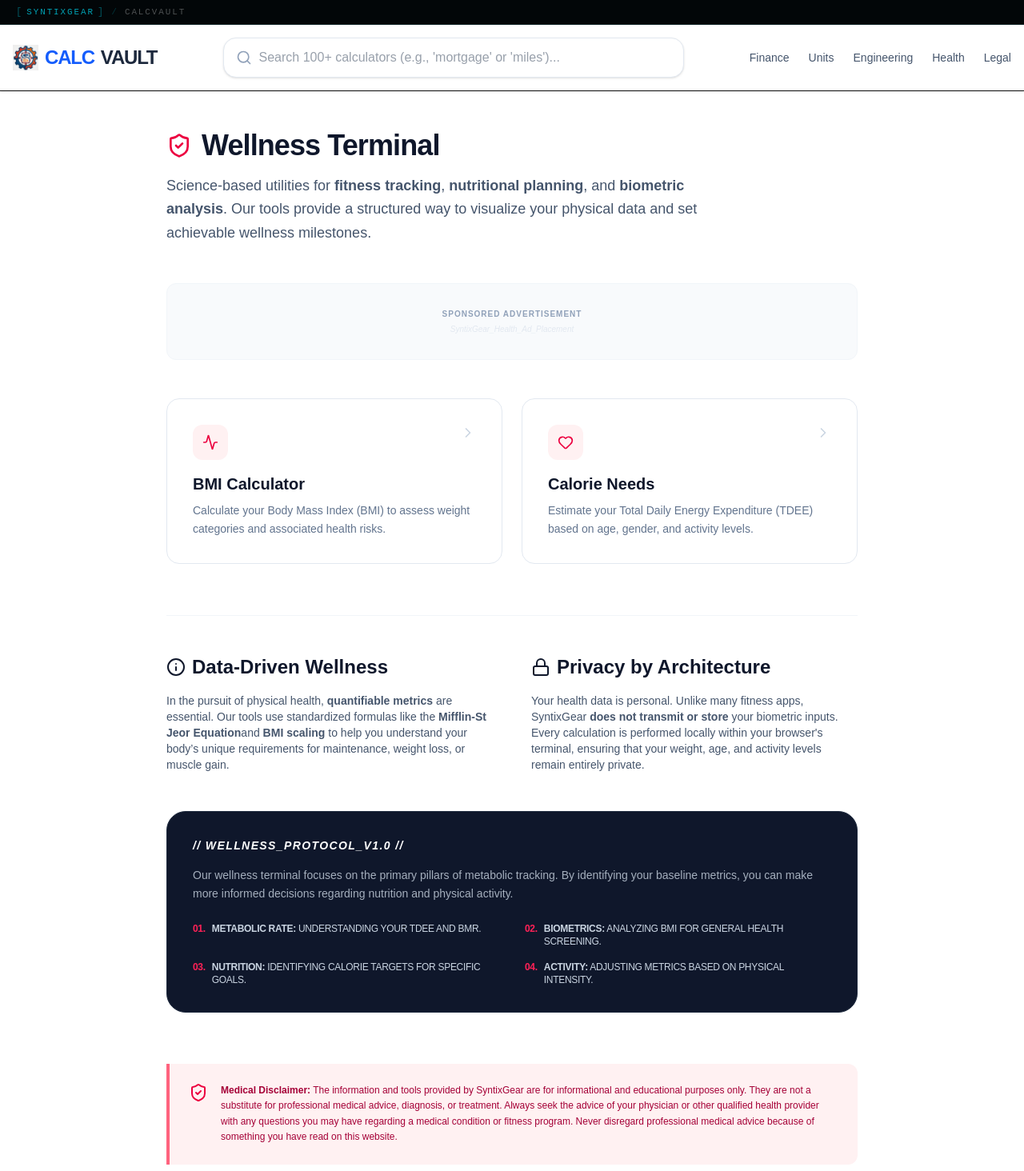
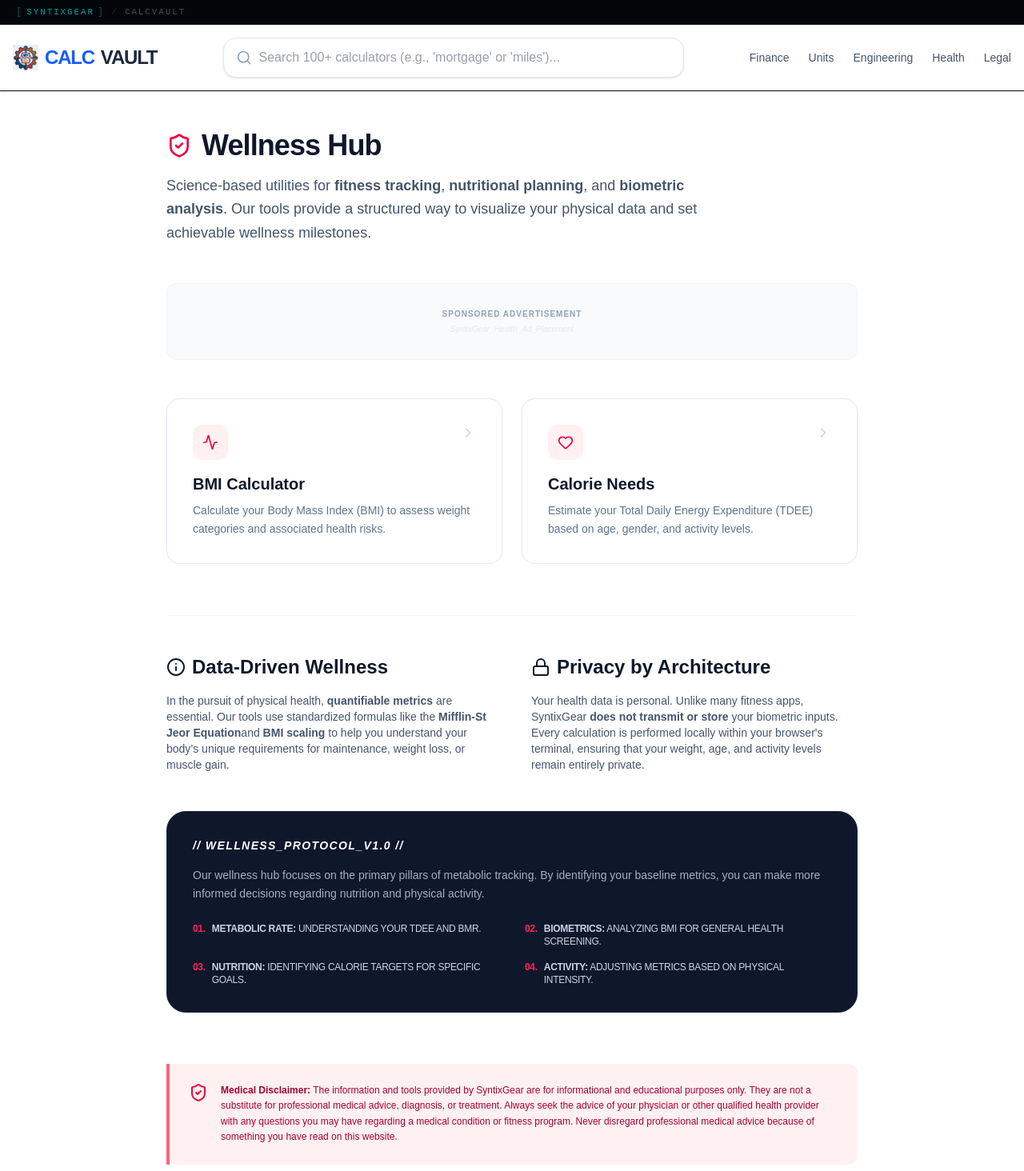
Before and after one commit to walkerd0818/calc-vault, a Next.js app: page /calc-vault/health in a window 1280 px wide. Shown: the top 1464 px of the page at 80% size. Built offline with nearby package versions, Linux system fonts and the light colour scheme.

Commit message:
Fix wellness hub text

```diff
--- a/app/health/HealthClient.tsx
+++ b/app/health/HealthClient.tsx
@@ -26,7 +26,7 @@ export default function HealthPage() {
       <section className="mb-12 pt-6">
         <div className="flex items-center gap-3 mb-4">
           <ShieldCheck className="text-rose-600" size={32} />
-          <h1 className="text-4xl font-black text-slate-900 tracking-tight">Wellness Terminal</h1>
+          <h1 className="text-4xl font-black text-slate-900 tracking-tight">Wellness Hub</h1>
         </div>
         <p className="text-lg text-slate-600 leading-relaxed max-w-2xl">
           Science-based utilities for <strong>fitness tracking</strong>, <strong>nutritional planning</strong>,
@@ -97,7 +97,7 @@ export default function HealthPage() {
             // wellness_protocol_v1.0 //
           </h3>
           <p className="text-sm mb-6 opacity-80 leading-relaxed">
-            Our wellness terminal focuses on the primary pillars of metabolic tracking.
+            Our wellness hub focuses on the primary pillars of metabolic tracking.
             By identifying your baseline metrics, you can make more informed decisions
             regarding nutrition and physical activity.
           </p>
--- a/app/health/bmi/BMICalculatorClient.tsx
+++ b/app/health/bmi/BMICalculatorClient.tsx
@@ -39,7 +39,7 @@ export default function BMICalculator() {
           href="/health"
           className="inline-block px-4 py-2 bg-emerald-50 text-emerald-600 rounded-lg hover:bg-emerald-100 transition-colors font-medium"
         >
-          ← Health Hub
+          ← Wellness Hub
         </Link>
         <Link
           href="/health/calories"
--- a/app/health/calories/CalorieCalculatorClient.tsx
+++ b/app/health/calories/CalorieCalculatorClient.tsx
@@ -47,7 +47,7 @@ export default function CalorieCalculator() {
           href="/health"
           className="inline-block px-4 py-2 bg-emerald-50 text-emerald-600 rounded-lg hover:bg-emerald-100 transition-colors font-medium"
         >
-          ← Health Hub
+          ← Wellness Hub
         </Link>
         <Link
           href="/health/bmi"
```
